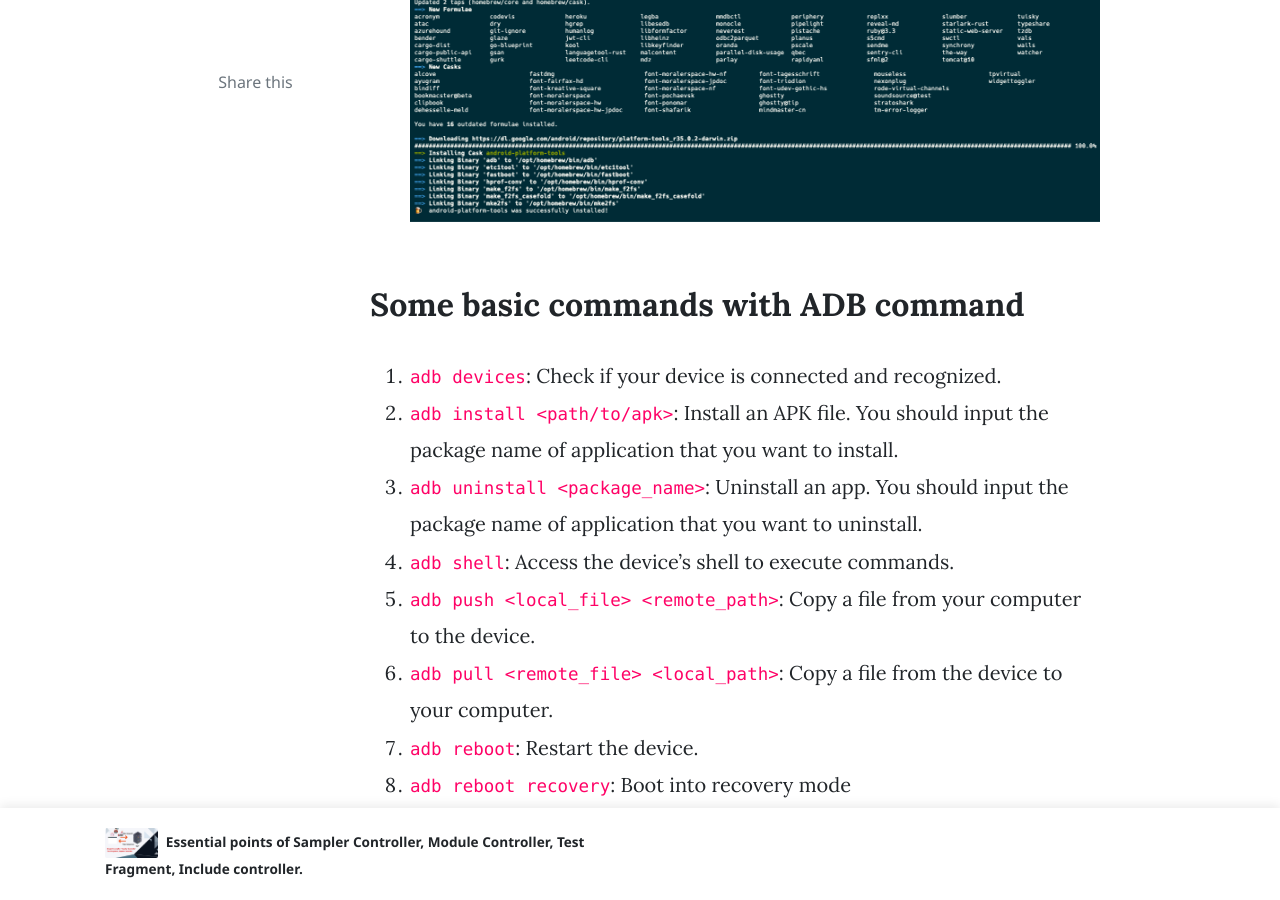
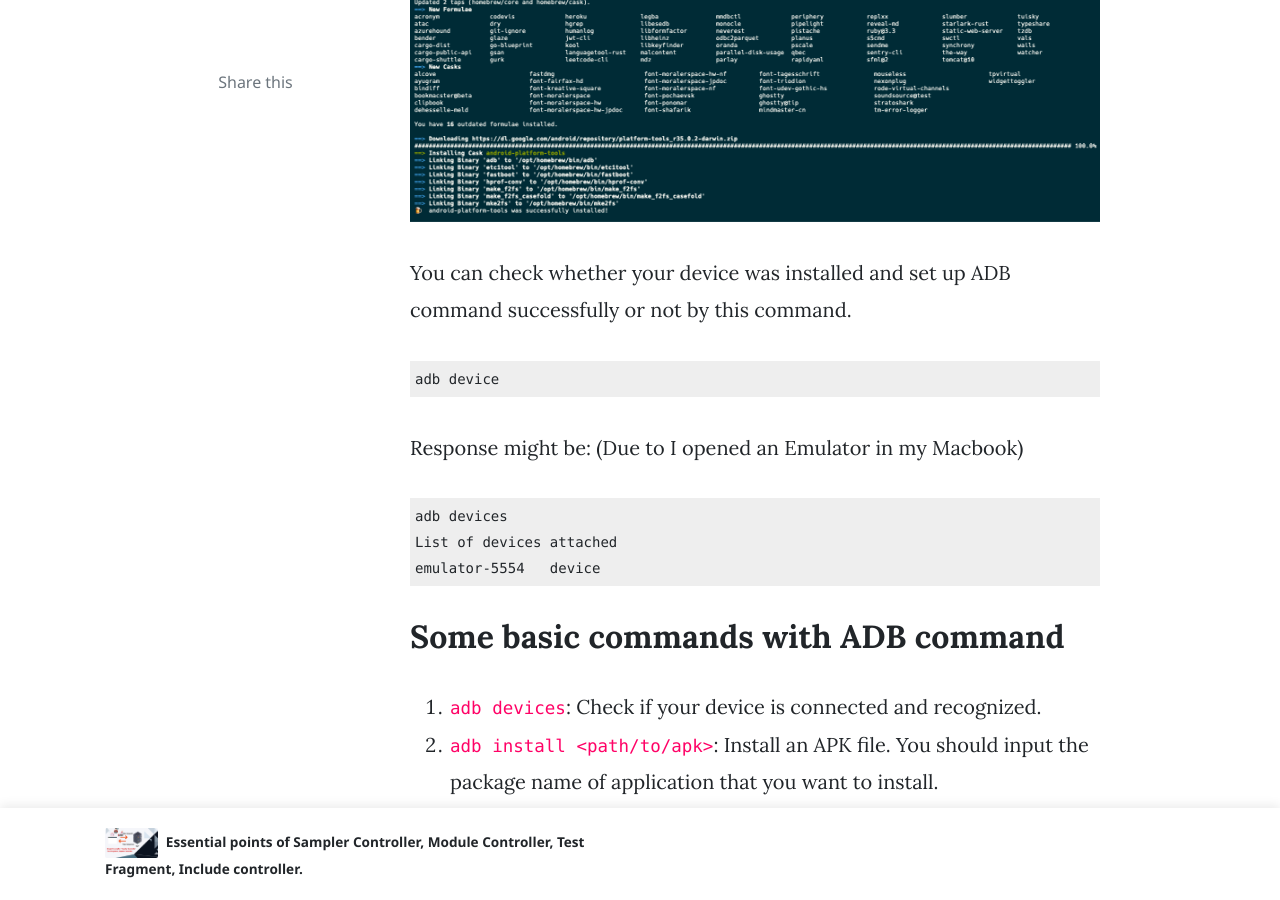
Before and after one commit to josdoaitran/josdoaitran.github.io, a Jekyll site: the page built from _posts/2024-12-28-testing4everyone-ht-install-adb-command-in-mac.md, in a window 1280 px wide and 900 px high, scrolled down 1458 px. Built offline with Jekyll 4.4.1, drawn with Linux system fonts in a browser that asks for light colours; nearby versions of some CDN libraries; comment, search, counter and statistics services are not loaded.

Commit message:
update commands to install adb in MacOSX terminal:

````diff
--- a/_posts/2024-12-28-testing4everyone-ht-install-adb-command-in-mac.md
+++ b/_posts/2024-12-28-testing4everyone-ht-install-adb-command-in-mac.md
@@ -27,7 +27,16 @@ To install ADB command, we need to install `Android Platform-Tools` via `HomeBre
 brew install --cask android-platform-tools
 ```
 ![walking]({{ site.baseurl }}/assets/images/setup-macosx/install-android-platform-tool.png)
-
+You can check whether your device was installed and set up ADB command successfully or not by this command.
+```shell
+adb device
+```
+Response might be: (Due to I opened an Emulator in my Macbook)
+```shell
+adb devices
+List of devices attached
+emulator-5554	device
+```
 ## Some basic commands with ADB command
 1. `adb devices`: Check if your device is connected and recognized.
 2. `adb install <path/to/apk>`: Install an APK file. You should input the package name of application that you want to install.
````
